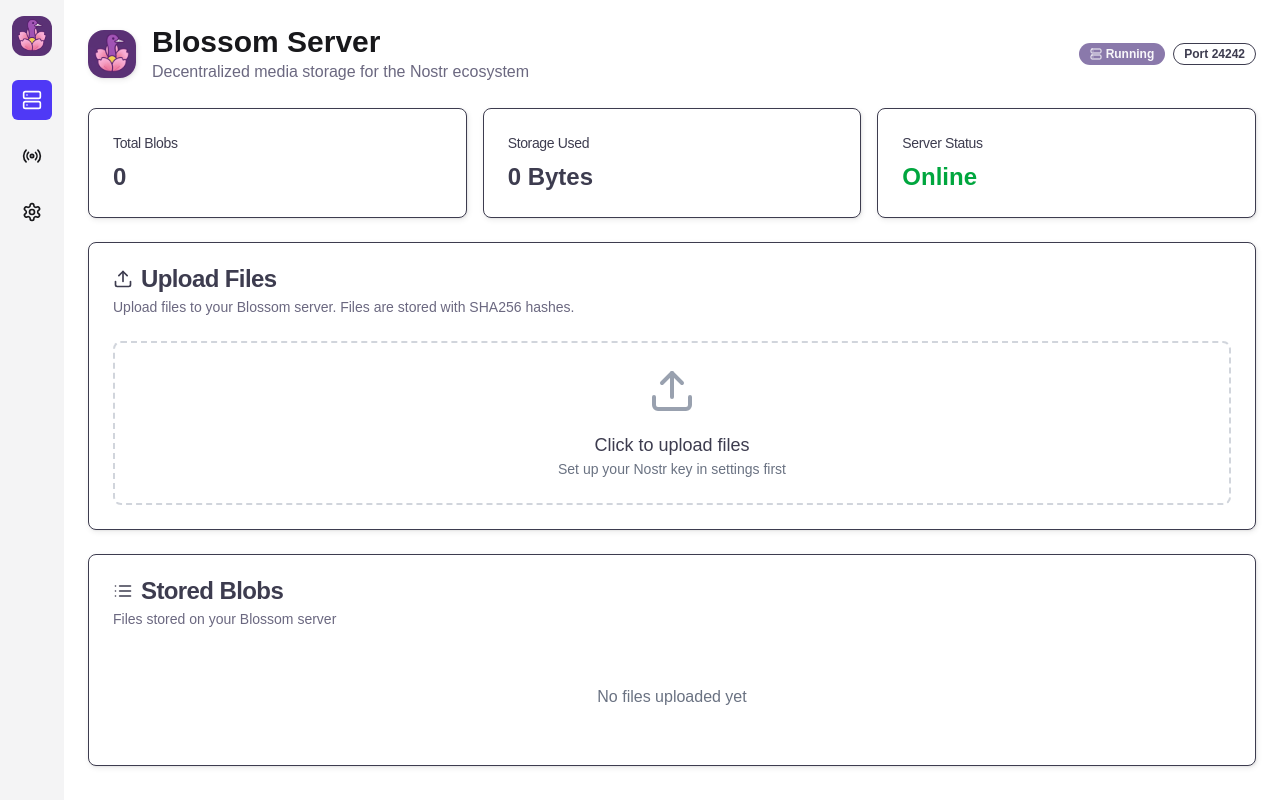
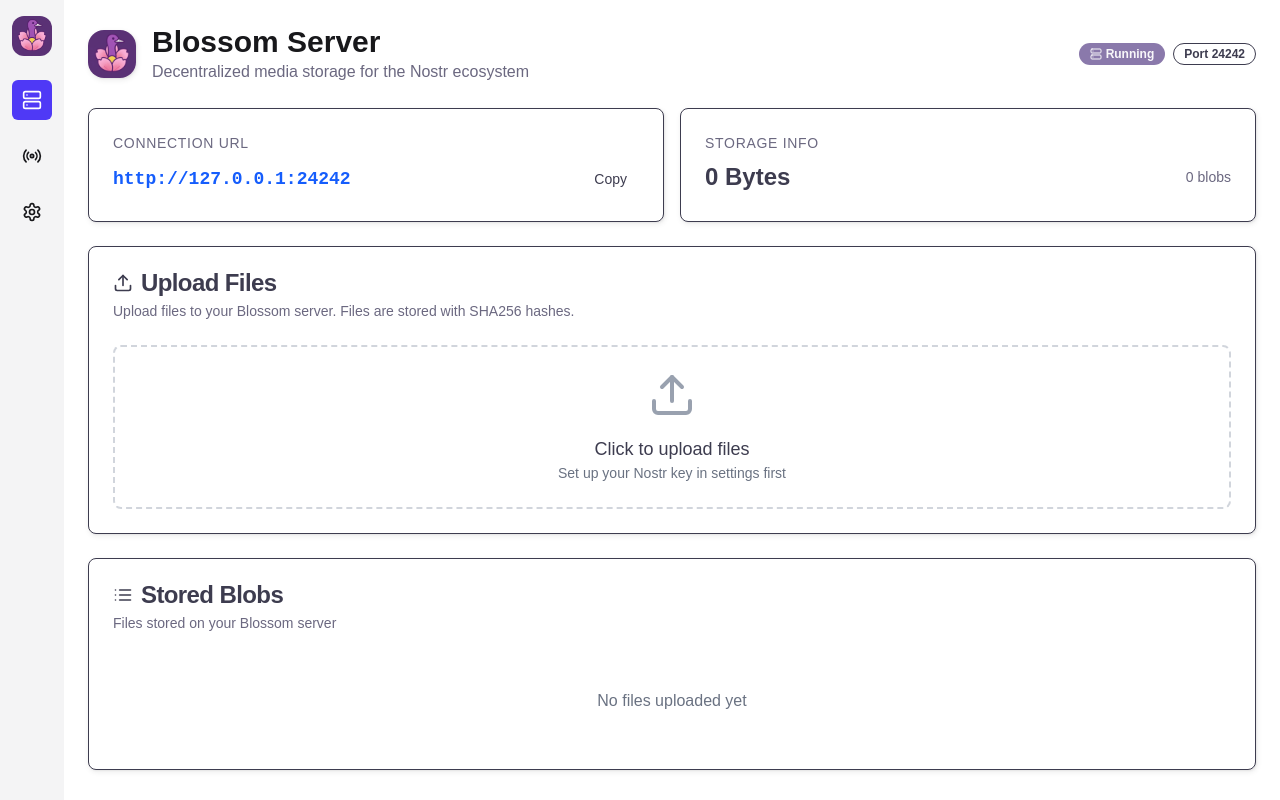
Before and after one commit to nostrnative/bloom, a React (Vite) app: page / in a window 1280 px wide. Built offline with nearby package versions, Linux system fonts and the light colour scheme.

Commit message:
better server ui

```diff
--- a/src/components/BlossomServer.tsx
+++ b/src/components/BlossomServer.tsx
@@ -181,27 +181,33 @@
         </div>
       </div>
 
-      <div className="grid grid-cols-1 md:grid-cols-3 gap-4">
+      <div className="grid grid-cols-1 md:grid-cols-2 gap-4">
         <Card>
-          <CardHeader className="pb-2">
-            <CardTitle className="text-sm font-medium">Total Blobs</CardTitle>
+          <CardHeader className="pb-2 text-sm font-medium text-muted-foreground uppercase tracking-wider">
+            Connection URL
           </CardHeader>
           <CardContent>
-            <div className="text-2xl font-bold">
-              {isLoadingBlobs ? (
-                <Loader2 className="w-6 h-6 animate-spin" />
-              ) : (
-                blobs.length
-              )}
+            <div className="flex items-center justify-between">
+              <code className="text-lg font-bold text-blue-600 dark:text-blue-400">
+                {serverUrl}
+              </code>
+              <Button
+                variant="ghost"
+                size="sm"
+                onClick={() => navigator.clipboard.writeText(serverUrl)}
+              >
+                Copy
+              </Button>
             </div>
           </CardContent>
         </Card>
 
         <Card>
-          <CardHeader className="pb-2">
-            <CardTitle className="text-sm font-medium">Storage Used</CardTitle>
+          <CardHeader className="pb-2 text-sm font-medium text-muted-foreground uppercase tracking-wider">
+            Storage Info
           </CardHeader>
           <CardContent>
+            <div className="flex items-center justify-between">
               <div className="text-2xl font-bold">
                 {isLoadingBlobs ? (
                   <Loader2 className="w-6 h-6 animate-spin" />
@@ -209,18 +215,9 @@
                   formatFileSize(totalSize)
                 )}
               </div>
-          </CardContent>
-        </Card>
-
-        <Card>
-          <CardHeader className="pb-2">
-            <CardTitle className="text-sm font-medium">Server Status</CardTitle>
-          </CardHeader>
-          <CardContent>
-            <div
-              className={`text-2xl font-bold ${serverRunning ? "text-green-600" : "text-red-600"}`}
-            >
-              {serverRunning ? "Online" : "Offline"}
+              <div className="text-sm text-muted-foreground">
+                {blobs.length} blobs
+              </div>
             </div>
           </CardContent>
         </Card>
```
Lines whose indentation alone changed are shown as unchanged.
